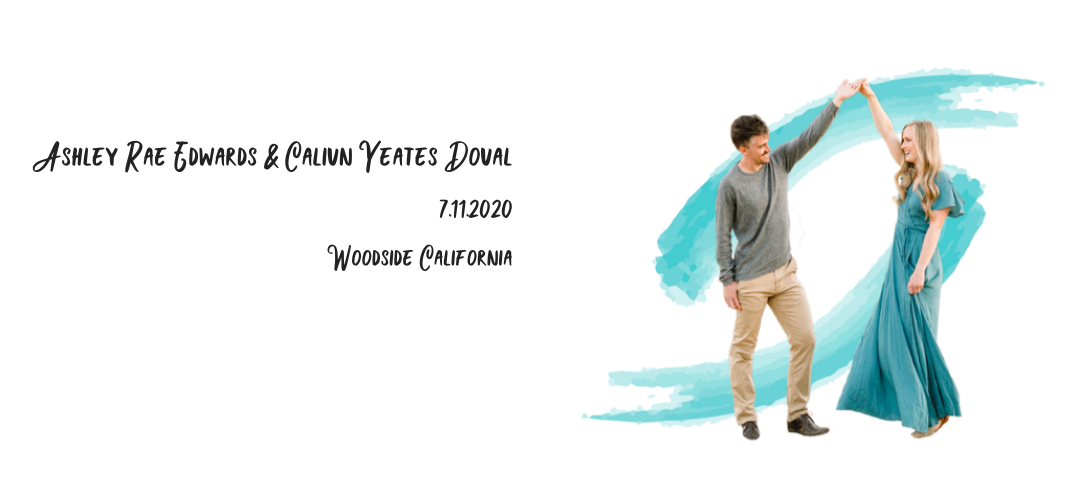
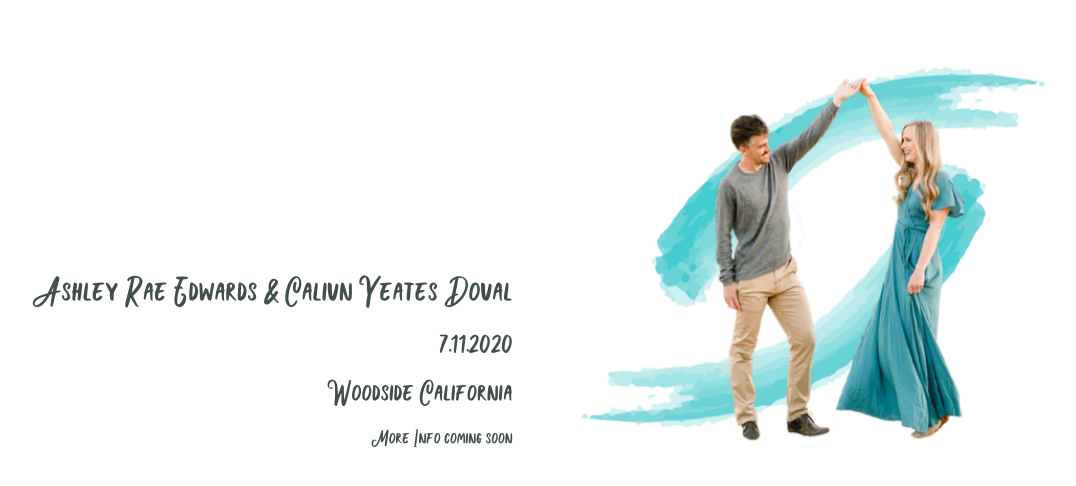
Before and after one commit to cydoval/save, a Jekyll site: the page built from index.html, in a window 1280 px wide. Shown: the top 486 px of the page, without its empty margins (112-1188 px from the left). Built offline with Jekyll 4.4.1, drawn with Linux system fonts in a browser that asks for light colours; nearby versions of some CDN libraries; the list of posts is cut into pages by our own code; comment, search, counter and statistics services are not loaded.

Commit message:
centering

```diff
--- a/_sass/_dependencies.scss
+++ b/_sass/_dependencies.scss
@@ -40,7 +40,7 @@
 
 $a-link:            transparentize($primary-color, .2);
 
-$primary-font: rgba(31,31,31,.99); //
+$primary-font: rgba(37,53,51,.88); //
 $secondary-font: rgba(31,31,31,.66); //
 $tertiary-font: rgba(31,31,31,.40); //
 
--- a/_sass/_main.scss
+++ b/_sass/_main.scss
@@ -1,3 +1,3 @@
 .main-info {
-  margin-top:25%;
+  margin-top:50%;
 }
--- a/_sass/_typography.scss
+++ b/_sass/_typography.scss
@@ -55,7 +55,7 @@
 }
 
 p, span, div {
-  font-size:1.6rem;
+  font-size:2.4rem;
   color:$primary-font;
   // margin:1.2rem 0rem;
 }
--- a/index.html
+++ b/index.html
@@ -10,6 +10,7 @@
         <h1>Ashley Rae Edwards &amp; Calivn Yeates Doval</h1>
         <h2>7.11.2020</h2>
         <h2>Woodside California</h2>
+        <p>More Info coming soon</p>
       </div>
 
     </div>
```
Also changed, not shown: media/favicon.ico, 3 other files.
